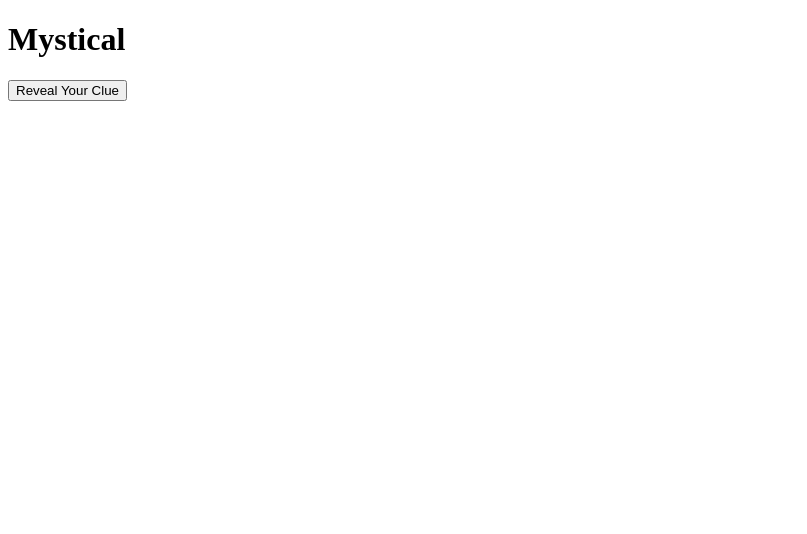
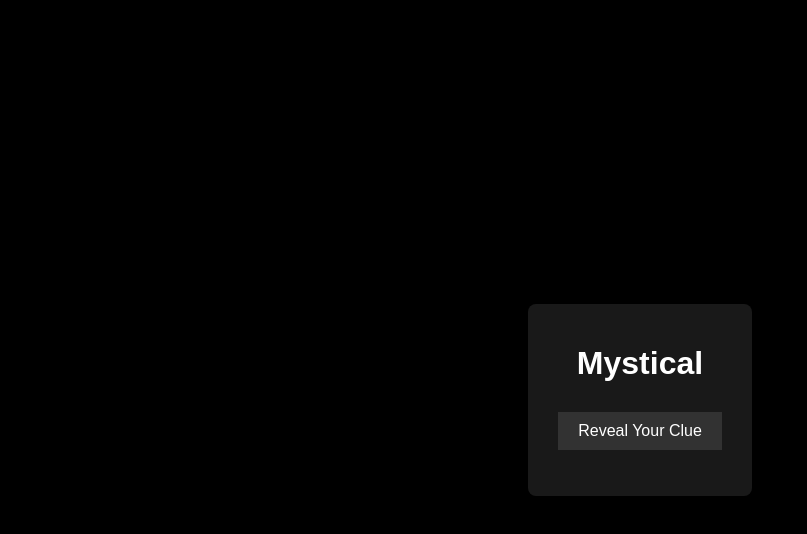
Before and after one commit to Arp-s/mystical-creature, a website: page game.html in a window 1280 px wide. Shown: the whole page, without its empty margins (0-807 px from the left). Drawn offline with Linux system fonts and the light colour scheme.

Commit message:
Update game.html

```diff
--- a/game.html
+++ b/game.html
@@ -5,7 +5,7 @@
     <meta http-equiv="X-UA-Compatible" content="IE=edge">
     <meta name="viewport" content="width=device-width, initial-scale=1.0">
     <title>Mystical - Game</title>
-    <link rel="stylesheet" href="frontend/style.css">
+    <link rel="stylesheet" href="frontend/styles.css">
 </head>
 <body>
     <div class="container">
```
